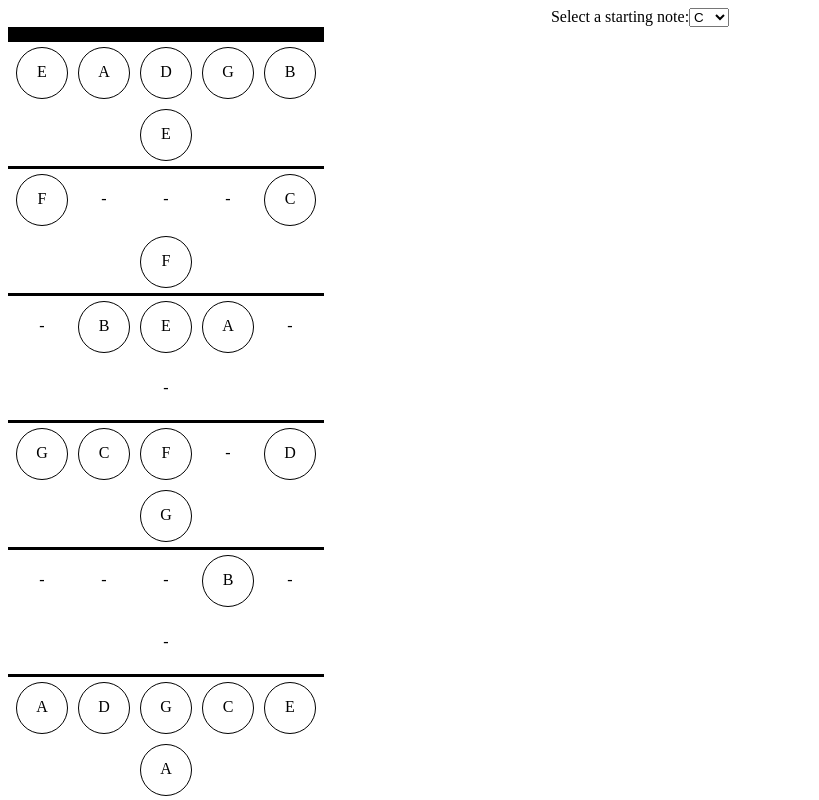
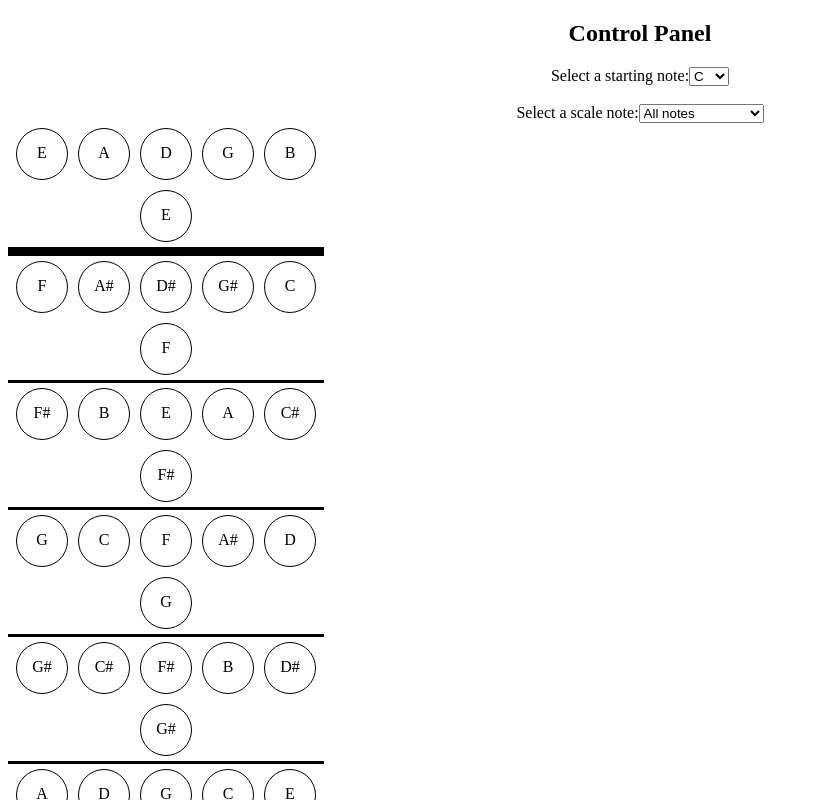
Before and after one commit to willmcb/fretboard-mapper, a React (Create React App) app: page / in a window 1280 px wide. Shown: the top 800 px of the page, without its empty margins (0-819 px from the left). Built offline with nearby package versions, Linux system fonts and the light colour scheme; the HTML template or start-up script is replaced by a standard one.

Commit message:
WIP: Add scale selection + move nut below first row of frets

```diff
--- a/src/App.tsx
+++ b/src/App.tsx
@@ -4,16 +4,30 @@ import ControlPanel from './components/ControlPanel';
 import { useState } from 'react';
 
 function App() {
-  const [currentStartingNote, setCurrentStartingNote] = useState(startingNote);
+  const [currentNote, setCurrentNote] = useState(startingNote);
+  const [currentScale, setCurrentScale] = useState(scales['all']);
 
-  const handleStartingNoteChange = (note: string) => {
-    setCurrentStartingNote(note);
+  function handleNoteChange(note: string) {
+    setCurrentNote(note);
+  }
+
+  function handleScaleChange(scale: string) {
+    const selectedScale = scales[scale as keyof typeof scales];
+    setCurrentScale(selectedScale);
   }
 
   return (
     <div className="App">
-      <ControlPanel onStartingNoteChange={handleStartingNoteChange} />
-      <Board fretboard={standardTuning} startingNote={currentStartingNote} scaleFormula={major} />);
+      <h2>Control Panel</h2>
+      <ControlPanel
+        onNoteChange={handleNoteChange}
+        onScaleChange={handleScaleChange}
+      />
+      <Board
+        fretboard={standardTuning}
+        startingNote={currentNote}
+        scaleFormula={currentScale}
+      />
     </div>
   );
 }
@@ -21,10 +35,29 @@ function App() {
 
 const startingNote:string = 'C';
 
-const major      = [true, false, true, false, true, true, false, true, false, true, false, true];
+interface ScaleMap {
+  [key: string]: boolean[];
+}
 
-const all        = [true, true, true, true, true, true, true, true, true, true, true, true];
-const minor_pent = [true, false, false, true, false, true, false, true, false, false, true, false];
+const scales: ScaleMap = {
+// for reference  'C', 'C#',  'D',   'D#',  'E',   'F',   'F#',  'G',  'G#',  'A',   'A#',  'B'
+  all:          [true, true,  true,  true,  true,  true,  true,  true,  true,  true,  true,  true],
+  one_note:     [true, false, false, false, false, false, false, false, false, false, false, false],
+  major:        [true, false, true,  false, true,  true,  false, true,  false, true,  false, true],
+  minor:        [true, false, true,  true,  false, true,  false, true,  true,  false, true,  false],
+  minor_pent:   [true, false, false, true,  false, true,  false, true,  false, false, true,  false],
+  major_pent:   [true, false, true,  false, true,  false, false, true,  false, true,  false, true],
+  major_triads: [true, false, false, false, true,  false, false, true,  false, false, false, false],
+  minor_triads: [true, false, false, true,  false, false, false, true,  false, false, false, false],
+  whole_tone:   [true, false, true,  false, true,  false, true,  false, true,  false, true,  false],
+  ionian:       [true, false, true,  false, true,  true,  false, true,  false, true,  false, true],
+  dorian:       [true, false, true,  true,  false, true,  false, true,  false, true,  true,  false],
+  phrygian:     [true, true,  false, true,  false, true,  false, true,  true,  false, true,  false],
+  lydian:       [true, false, true,  false, true,  false, true,  true,  false, true,  false, true],
+  mixolydian:   [true, false, true,  false, true,  true,  false, true,  false, true,  true,  false],
+  aeolian:      [true, false, true,  true,  false, true,  false, true,  true,  false, true,  false],
+  locrian:      [true, true,  false, true,  false, true,  true,  false, true,  false, true,  false]
+}
 
 const standardTuning: string[][] = [
   ['E', 'F', 'F#', 'G', 'G#', 'A', 'A#', 'B', 'C', 'C#', 'D', 'D#'],
--- a/src/components/Board.tsx
+++ b/src/components/Board.tsx
@@ -15,12 +15,13 @@ function Board({fretboard, startingNote, scaleFormula}:BoardProps): JSX.Element
 
     return (
       <div className="board">
-        <Nut/>
-        {currentFretboardData.map((notes:NoteProps[], index) => (
-          <Fret key={`fret-${index}`} notes={notes} />
-        ))}
+        {currentFretboardData.map((notes:NoteProps[], index) => [
+            <Fret key={`fret-${index}`} notes={notes} />,
+            index === 0 && <Nut key={`nut-${index}`} />,
+        ])}
       </div>
     );
+
 }
 
 export default Board;
--- a/src/components/ControlPanel.tsx
+++ b/src/components/ControlPanel.tsx
@@ -1,27 +1,113 @@
 import React, { useState } from 'react';
 
 interface ControlPanelProps {
-  onStartingNoteChange: (note: string) => void;
+  onNoteChange: (note: string) => void;
+  onScaleChange: (scale: string) => void;
 }
 
-function ControlPanel({ onStartingNoteChange }: ControlPanelProps): JSX.Element {
+function ControlPanel({ onNoteChange, onScaleChange }: ControlPanelProps): JSX.Element {
   const [selectedNote, setSelectedNote] = useState('C');
+  const [selectedScale, setSelectedScale] = useState('All');
 
-  const notes = ['C', 'C#', 'D', 'D#', 'E', 'F', 'F#', 'G', 'G#', 'A', 'A#', 'B'];
+  const all_notes  = ['C', 'C#', 'D', 'D#', 'E', 'F', 'F#', 'G', 'G#', 'A', 'A#', 'B'];
+  const scales = [
+    {
+      name: 'All notes',
+      value: 'all'
+    },
+    {
+      name: 'One note',
+      value: 'one_note'
+    },
+    {
+      name: 'Major',
+      value: 'major'
+    },
+    {
+      name: 'Minor',
+      value: 'minor'
+    },
+    {
+      name: 'Major Pentatonic',
+      value: 'major_pent'
+    },
+    {
+      name: 'Minor pentatonic',
+      value: 'minor_pent'
+    },
+    {
+      name: 'Major triads',
+      value: 'major_triads'
+    },
+    {
+      name: 'Minor triads',
+      value: 'minor_triads'
+    },
+    {
+      name: 'Whole tone scale',
+      value: 'whole_tone'
+    },
+    {
+      name: 'Ionian',
+      value: 'ionian'
+    },
+    {
+      name: 'Dorian',
+      value: 'dorian'
+    },
+    {
+      name: 'Phrygian',
+      value: 'phrygian'
+    },
+    {
+      name: 'Lydian',
+      value: 'lydian'
+    },
+    {
+      name: 'Mixolydian',
+      value: 'mixolydian'
+    },
+    {
+      name: 'Aeolian',
+      value: 'aeolian'
+    },
+    {
+      name: 'Locrian',
+      value: 'locrian'
+    }
+
+  ]
 
   function handleNoteChange(event: React.ChangeEvent<HTMLSelectElement>) {
     const note = event.target.value;
     setSelectedNote(note);
-    onStartingNoteChange(note);
+    onNoteChange(note);
   };
+
+  function handleScaleChange(event: React.ChangeEvent<HTMLSelectElement>) {
+    const scale = event.target.value;
+    setSelectedScale(scale);
+    onScaleChange(scale);
+  };
+
 
   return (
     <div className="control-panel">
       <label htmlFor="note-select">Select a starting note:</label>
       <select id="note-select" value={selectedNote} onChange={handleNoteChange}>
-        {notes.map((note) => (
+        {all_notes.map((note) => (
           <option key={note} value={note}>
             {note}
+          </option>
+        ))}
+      </select>
+      <br></br>
+      <br></br>
+      <label htmlFor="note-select">Select a scale note:</label>
+      <select id="note-select" value={selectedScale} onChange={handleScaleChange}>
+        {scales.map((scale) => (
+          <option key={scale.name} value={scale.value}>
+            {scale.name}
           </option>
         ))}
       </select>
--- a/src/components/Note.tsx
+++ b/src/components/Note.tsx
@@ -5,7 +5,7 @@ export interface NoteProps {
 }
 
 function Note({name}:NoteProps): JSX.Element {
-  if (name === '-') {
+  if (name === '|') {
     return (
       <span data-testid="note-elem" className="note blank-note" >
        {name}
--- a/src/styles/nut.css
+++ b/src/styles/nut.css
@@ -1,5 +1,5 @@
 .nut {
   background-color: black;
-  height: 15px;
+  height: 6px;
   width: 25%
 }
--- a/src/utils/fretboardUtils.ts
+++ b/src/utils/fretboardUtils.ts
@@ -1,8 +1,4 @@
 import { NoteProps } from '../components/Note';
-
-const major      = [true, false, true, false, true, true, false, true, false, true, false, true];
-const all        = [true, true, true, true, true, true, true, true, true, true, true, true];
-const minor_pent = [true, false, false, true, false, true, false, true, false, false, true, false];
 
 const standardTuning: string[][] = [
   ['E', 'F', 'F#', 'G', 'G#', 'A', 'A#', 'B', 'C', 'C#', 'D', 'D#'],
@@ -64,7 +60,7 @@ function reorderByStartingNote(startIndex:number, tempString:any[]) {
 
 function removeNotesNotInFormula(tempString:any[], scale:boolean[]) {
   const zipped = tempString.map((note, index) => [note, scale[index]]);
-  return zipped.map((pair) => (pair[1] ? pair[0] : '-'));
+  return zipped.map((pair) => (pair[1] ? pair[0] : '|'));
 }
 
 function rotateFretBoard<T>(board: T[][]): T[][] {
```
Also changed, not shown: 1 other file (tests, documents, lock files or other folders).
